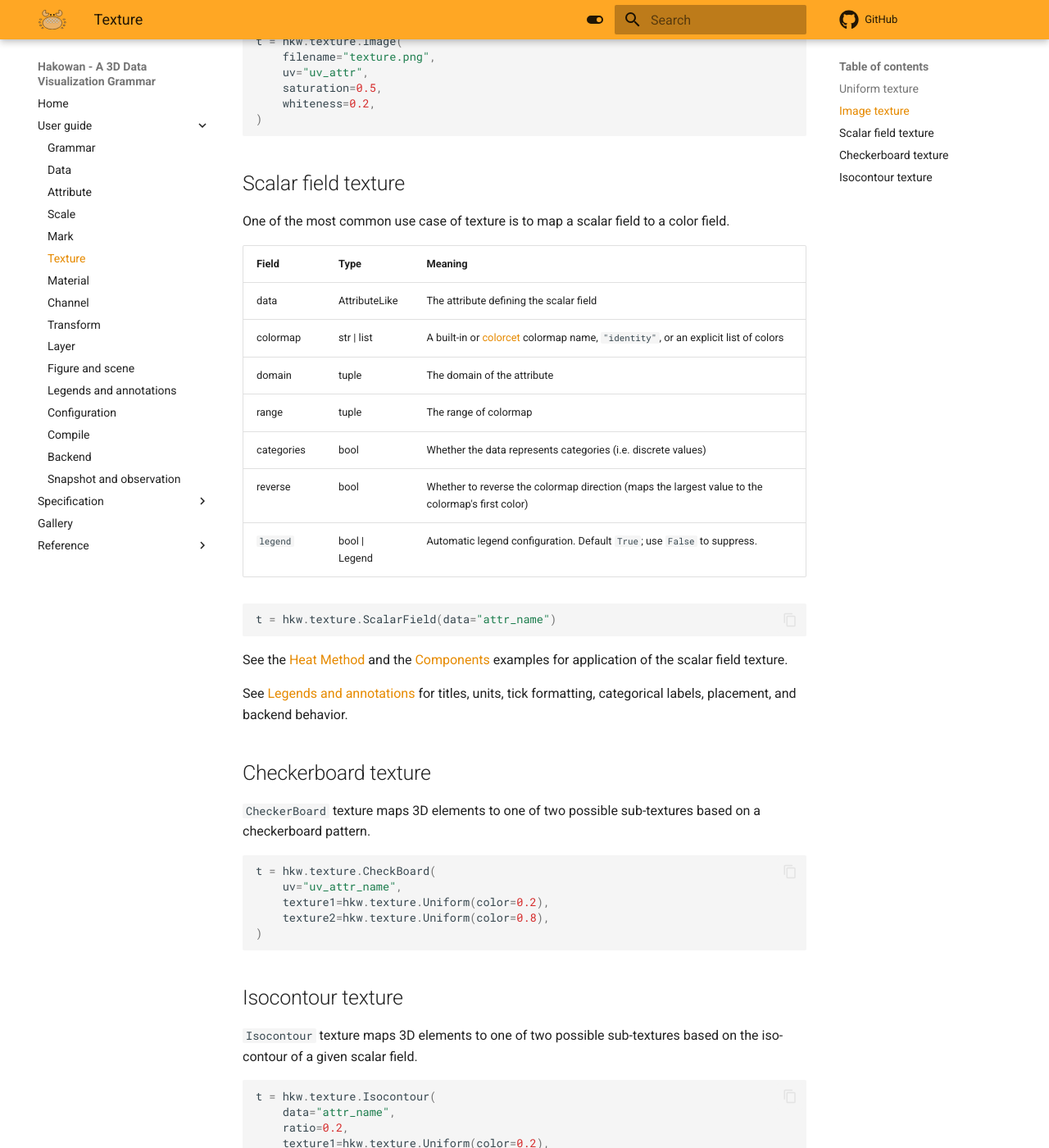
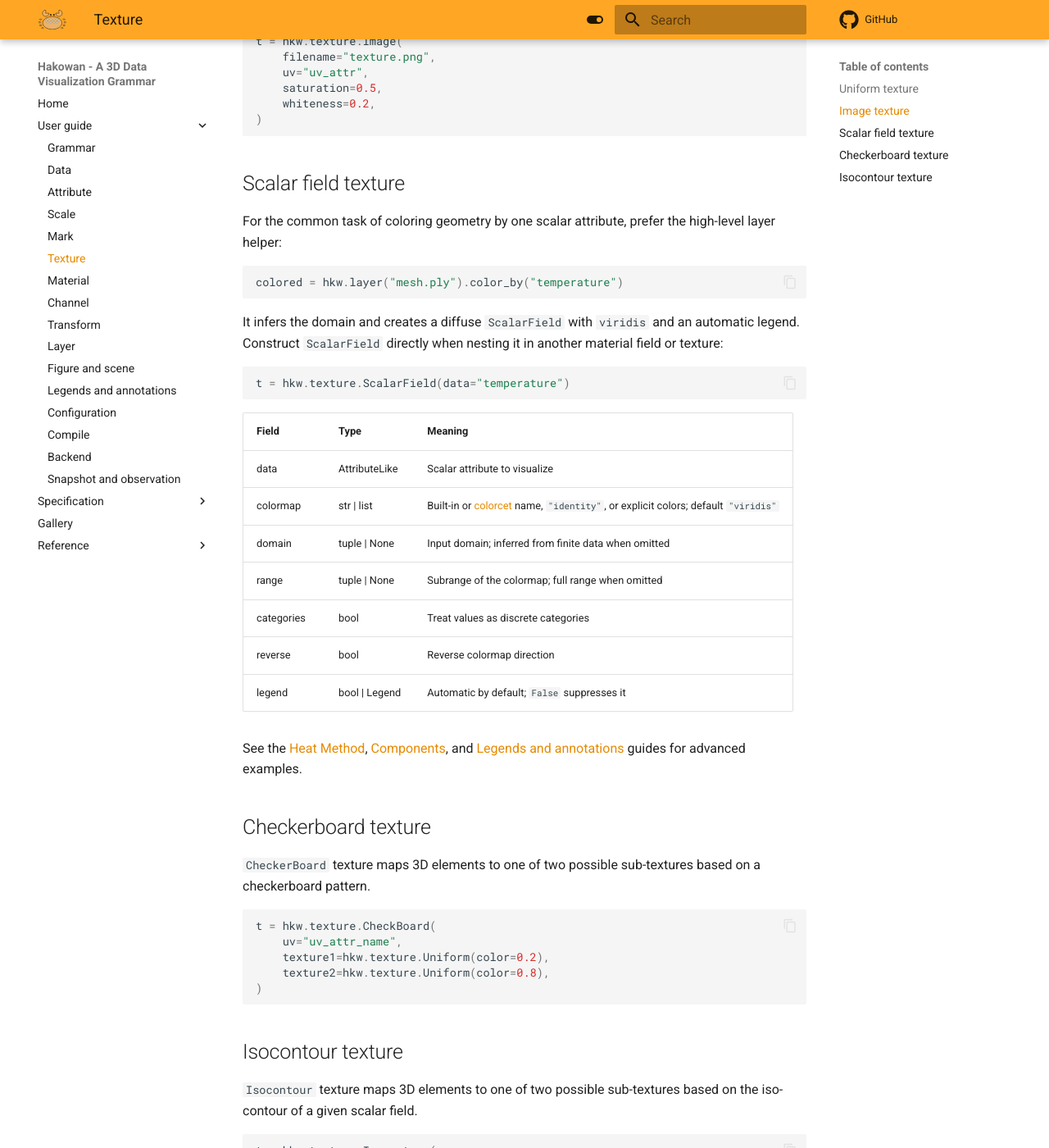
Before and after one commit to Hakowan/hakowan, an MkDocs documentation site: the page built from docs/guide/texture.md, in a window 1280 px wide and 1400 px high, scrolled down 942 px. Shown: the whole window at 82% size. Built offline with MkDocs 1.6.1 and Material for MkDocs 9.7.7, drawn with Linux system fonts in a browser that asks for light colours; comment, search, counter and statistics services are not loaded.

Commit message:
Simplify scalar field visualization guidance

````diff
--- a/docs/guide/texture.md
+++ b/docs/guide/texture.md
@@ -38,27 +38,33 @@ t = hkw.texture.Image(
 
 ## Scalar field texture
 
-One of the most common use case of texture is to map a scalar field to a color field.
+For the common task of coloring geometry by one scalar attribute, prefer the
+high-level layer helper:
+
+```py
+colored = hkw.layer("mesh.ply").color_by("temperature")
+```
+
+It infers the domain and creates a diffuse `ScalarField` with `viridis` and an
+automatic legend. Construct `ScalarField` directly when nesting it in another
+material field or texture:
+
+```py
+t = hkw.texture.ScalarField(data="temperature")
+```
 
 | Field | Type | Meaning |
 |-------|------|---------|
-| data  | AttributeLike | The attribute defining the scalar field |
-| colormap | str \| list | A built-in or [colorcet](https://colorcet.holoviz.org) colormap name, `"identity"`, or an explicit list of colors |
-| domain | tuple | The domain of the attribute |
-| range | tuple | The range of colormap |
-| categories | bool | Whether the data represents categories (i.e. discrete values) |
-| reverse | bool | Whether to reverse the colormap direction (maps the largest value to the colormap's first color) |
-| `legend` | bool \| Legend | Automatic legend configuration. Default `True`; use `False` to suppress. |
+| data | AttributeLike | Scalar attribute to visualize |
+| colormap | str \| list | Built-in or [colorcet](https://colorcet.holoviz.org) name, `"identity"`, or explicit colors; default `"viridis"` |
+| domain | tuple \| None | Input domain; inferred from finite data when omitted |
+| range | tuple \| None | Subrange of the colormap; full range when omitted |
+| categories | bool | Treat values as discrete categories |
+| reverse | bool | Reverse colormap direction |
+| legend | bool \| Legend | Automatic by default; `False` suppresses it |
 
-```py
-t = hkw.texture.ScalarField(data="attr_name")
-```
-
-See the [Heat Method](../examples/heat.md) and the [Components](../examples/components.md) examples
-for application of the scalar field texture.
-
-See [Legends and annotations](overlay.md) for titles, units, tick formatting,
-categorical labels, placement, and backend behavior.
+See the [Heat Method](../examples/heat.md), [Components](../examples/components.md),
+and [Legends and annotations](overlay.md) guides for advanced examples.
 
 ## Checkerboard texture
 
````
Also changed, not shown: docs/guide/layer.md (+14 -5 lines), docs/guide/schema.md (+32 -0 lines), docs/index.md (+11 -0 lines), docs/schema/v1.json, 4 other files.
